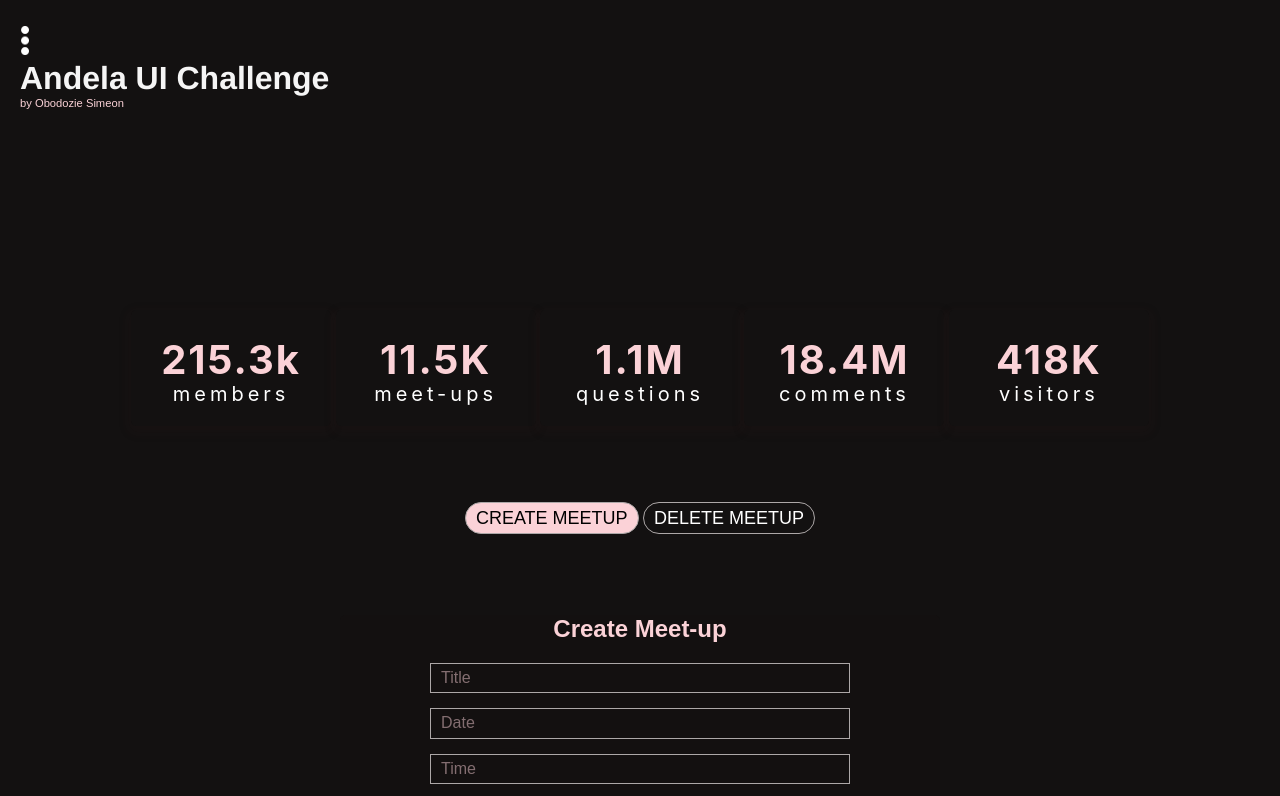
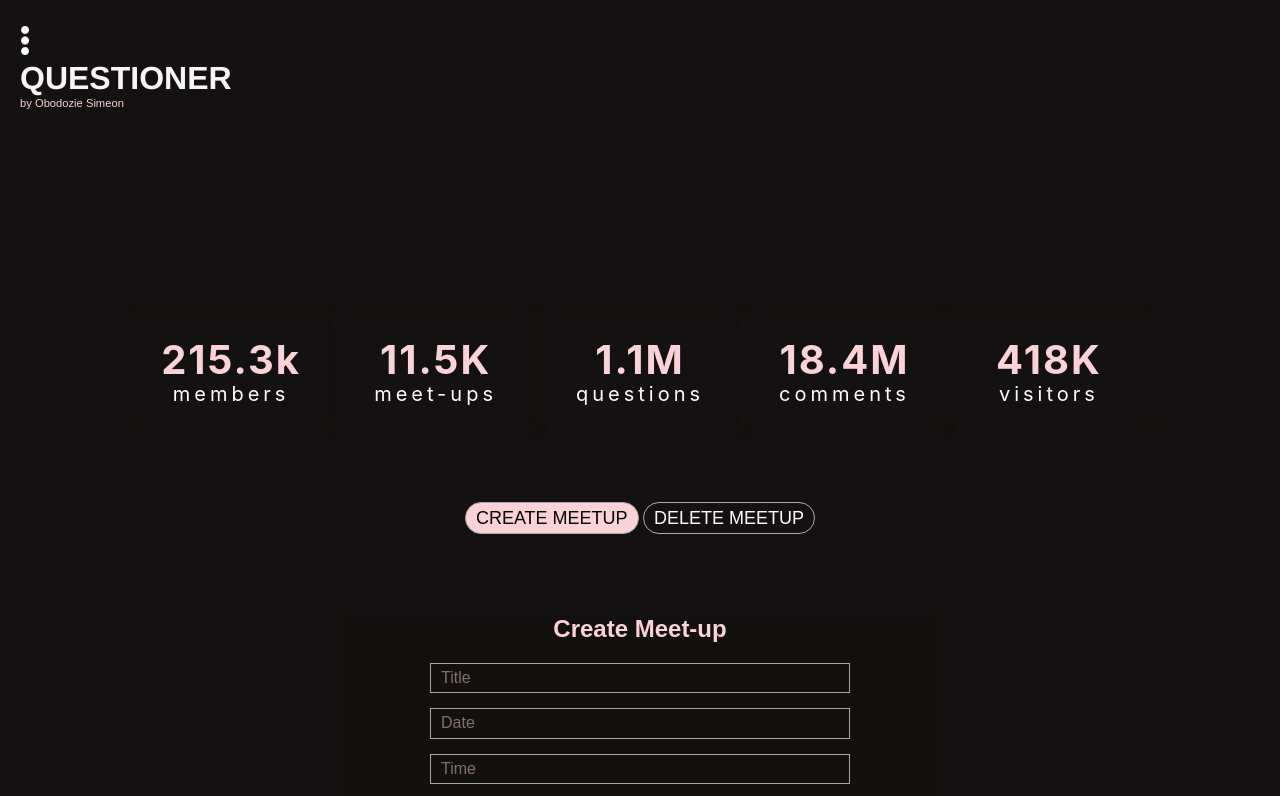
Before and after one commit to boldodod/boldobod.github.io, a website: page Client/Public/pages/admin.html in a window 1280 px wide. Shown: the top 796 px of the page. Drawn offline with nearby package versions, Linux system fonts and the light colour scheme.

```diff
--- a/Client/Public/pages/admin.html
+++ b/Client/Public/pages/admin.html
@@ -14,7 +14,7 @@
     <header id="header" class="head">
         <nav > <a class="dot-nav" id="shownav" href="#" onclick="toggleDiv('sidebar')" ></a><nav>
         <div class="first">
-            <h1>Andela UI Challenge</h1>
+            <h1>QUESTIONER</h1>
             <p>by Obodozie Simeon</p>
         </div>
     </header>
```
Also changed, not shown: Client/Public/pages/feed.html (+1 -1 lines), Client/Public/pages/meetups.html (+1 -1 lines), Client/Public/pages/profile.html (+1 -1 lines), Client/Public/pages/signin.html (+1 -1 lines), index.html (+2 -2 lines).
